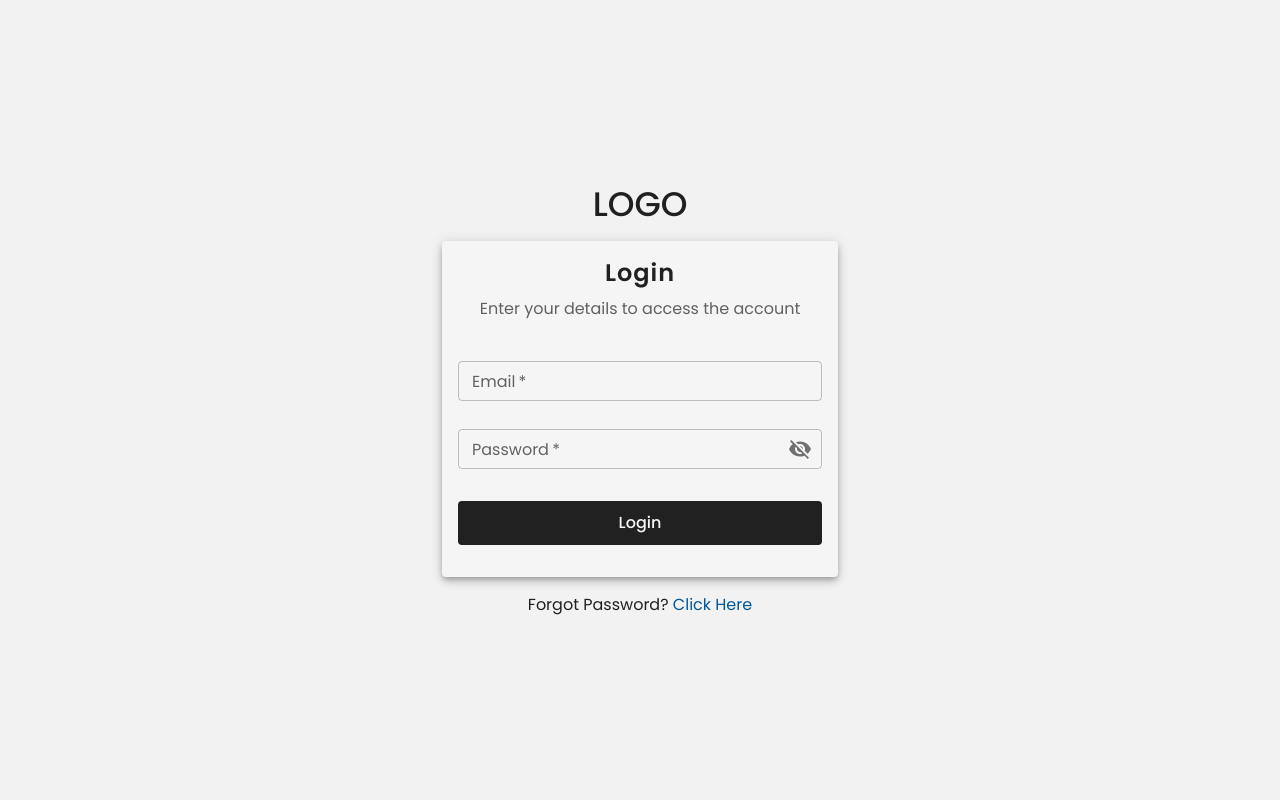
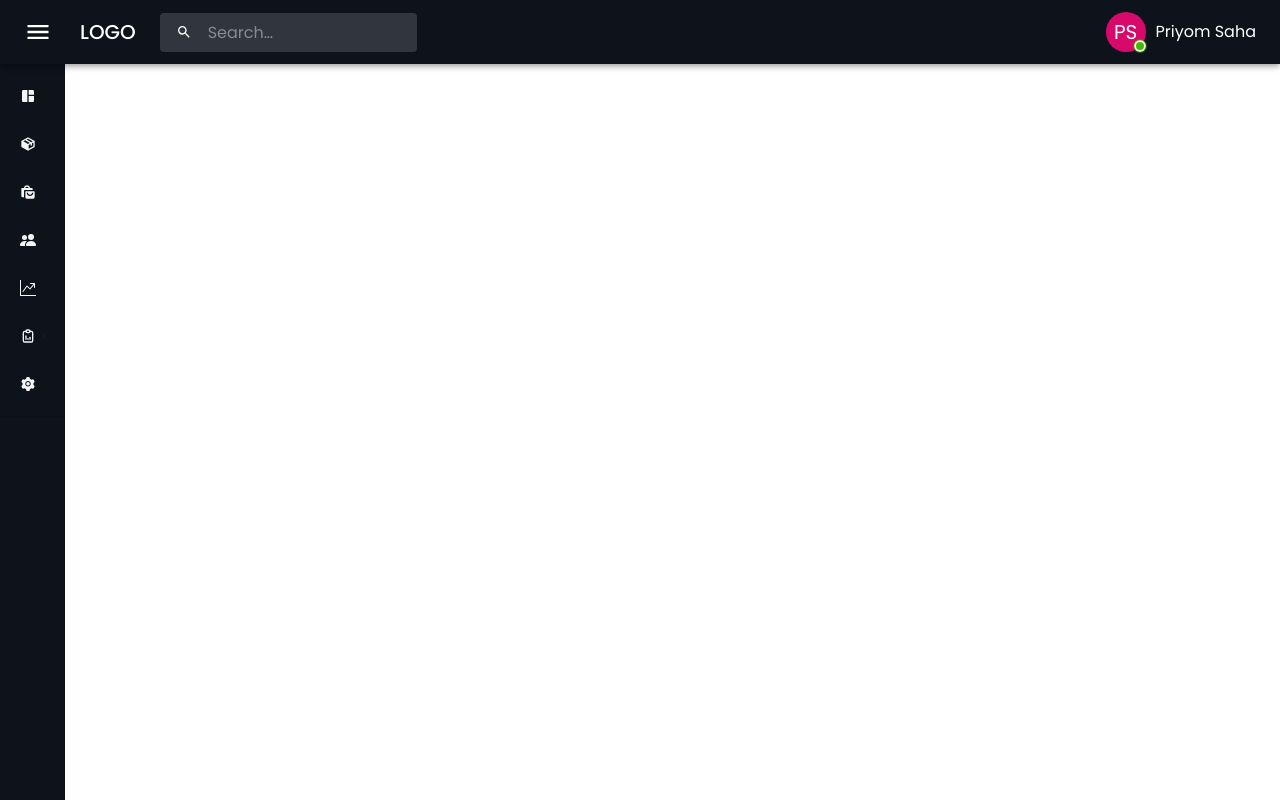
Before and after one commit to PriyomSaha/admin-dashboard-mui, a React (Create React App) app: page / in a window 1280 px wide. Before the commit this address led to /login. Built offline with nearby package versions, Linux system fonts and the light colour scheme.

Commit message:
Merge conf 1

```diff
--- a/src/App.js
+++ b/src/App.js
@@ -19,7 +19,7 @@ function App() {
 
   // Set user data with name "Priyom Saha" and a boolean value "true"
   // This is an example of using the state management hook to manage user data.
-  // setUserData("Priyom Saha", true);
+  setUserData("Priyom Saha", true);
 
   // The App component is the root component of the application.
   return (
```
